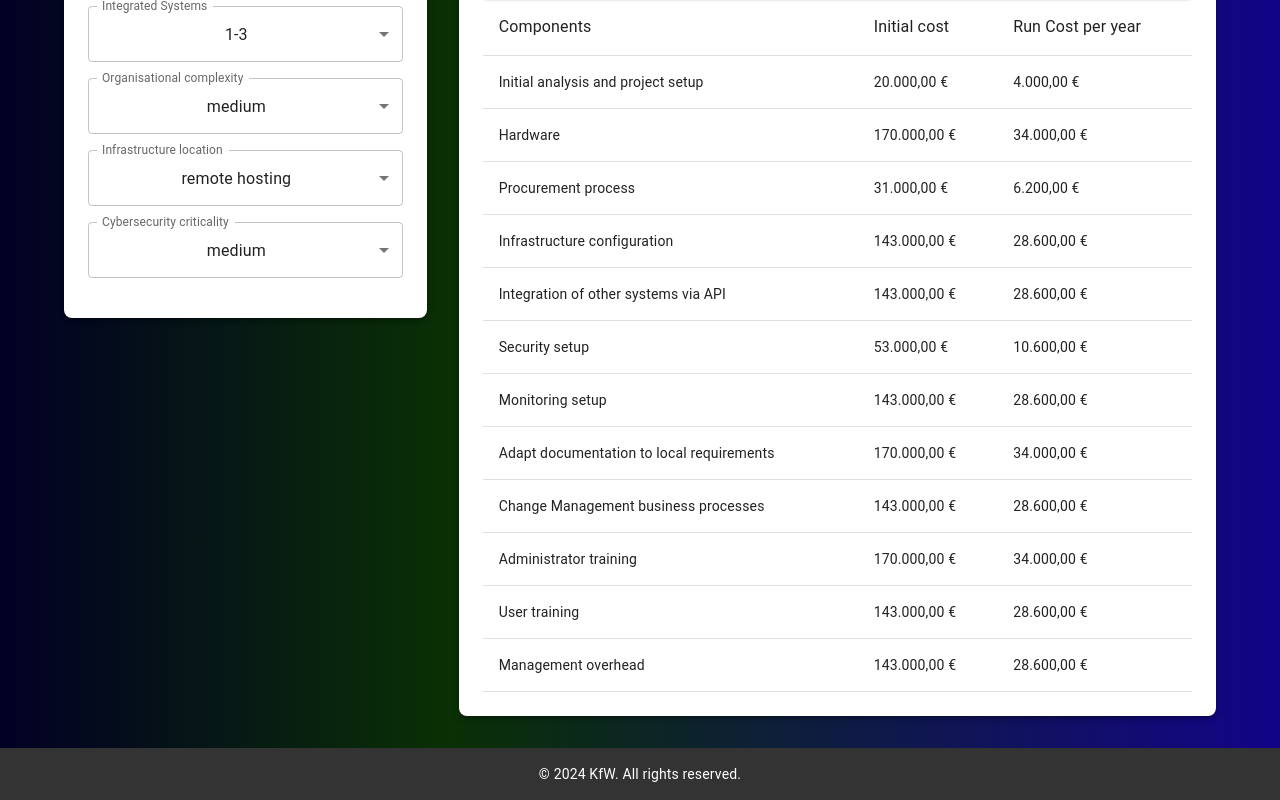
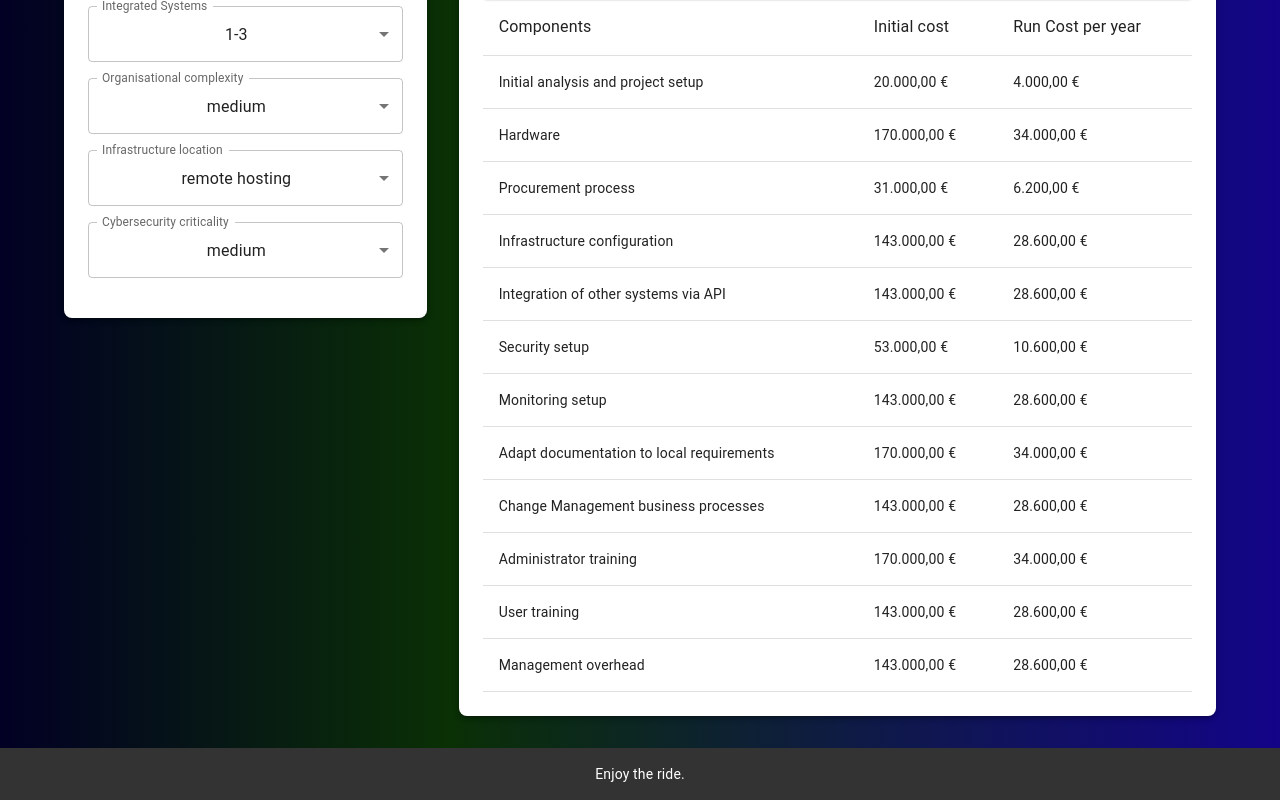
Before and after one commit to openkfw/d4destimator, a React (Create React App) app: page / in a window 1280 px wide. Shown: the part 225-1025 px from the top of the page. Built offline with nearby package versions, Linux system fonts and the light colour scheme.

Commit message:
Update App.tsx

```diff
--- a/src/App.tsx
+++ b/src/App.tsx
@@ -107,7 +107,7 @@ function App() {
           }}
         >
           <Typography variant="body2" color="white">
-            © 2024 KfW. All rights reserved.
+            Enjoy the ride.
           </Typography>
         </Box>
       </Box>
```
